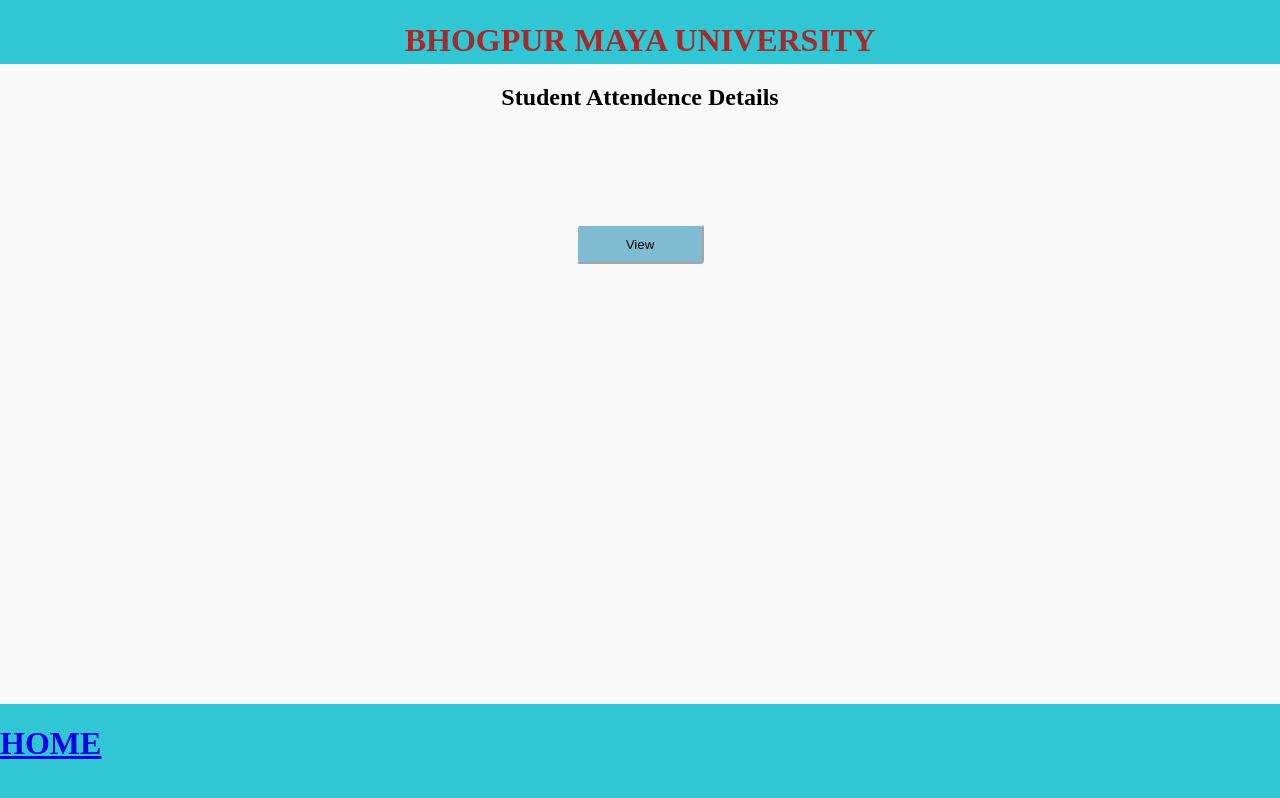
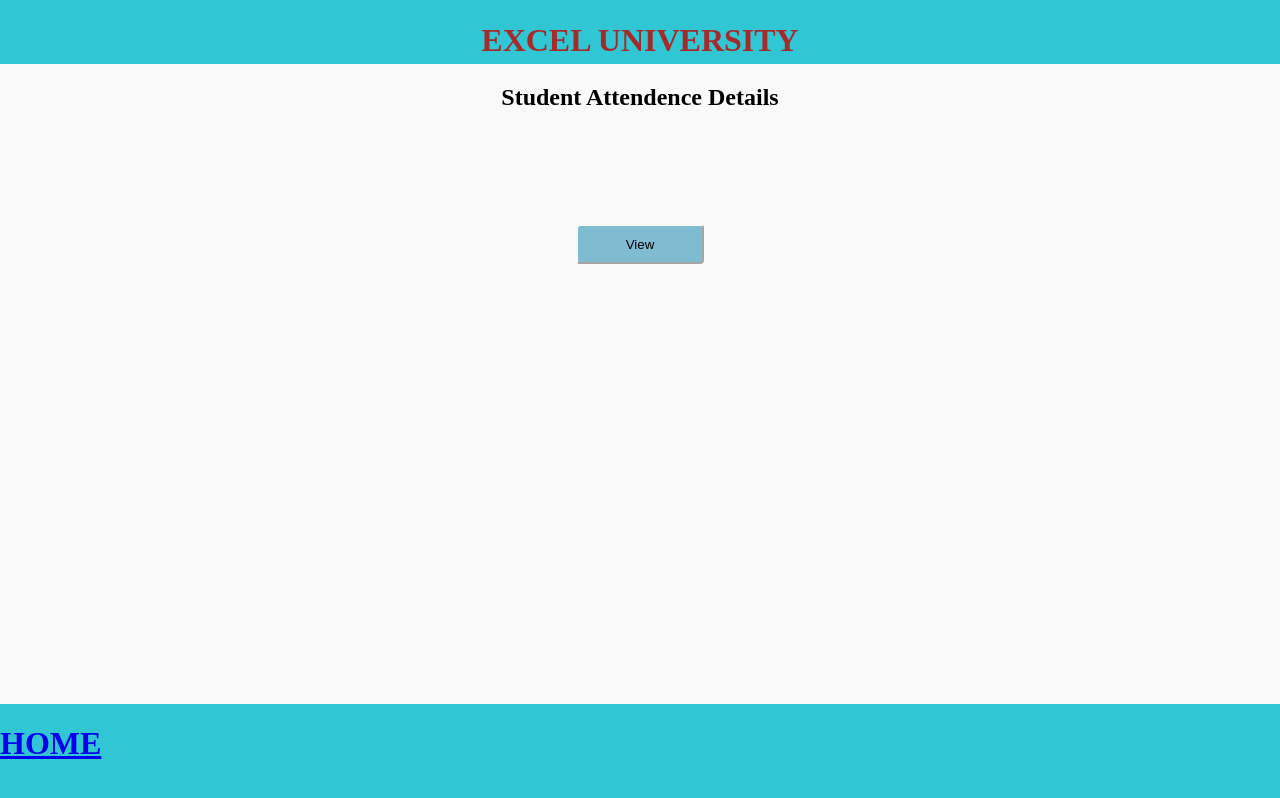
Before and after one commit to Ujjwal-21/ATTENDENCE, a plain HTML site: page faculty.html in a window 1280 px wide. Drawn offline with Linux system fonts and the light colour scheme.

Commit message:
Update faculty.html

```diff
--- a/faculty.html
+++ b/faculty.html
@@ -23,7 +23,7 @@
 </head>
 <body>
     <div class="heder">
-        <h1 id="college">BHOGPUR MAYA UNIVERSITY</h1>
+        <h1 id="college">EXCEL UNIVERSITY</h1>
     </div>
     <div class="bdy">
         <!-- <h2 id="bdy_title">Attendence Details</h2><br> -->
```
